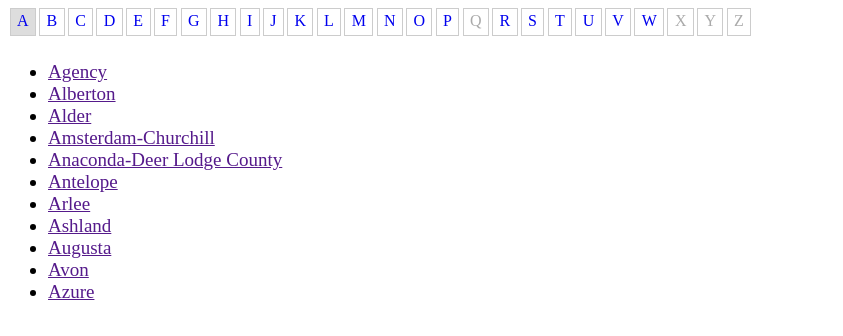
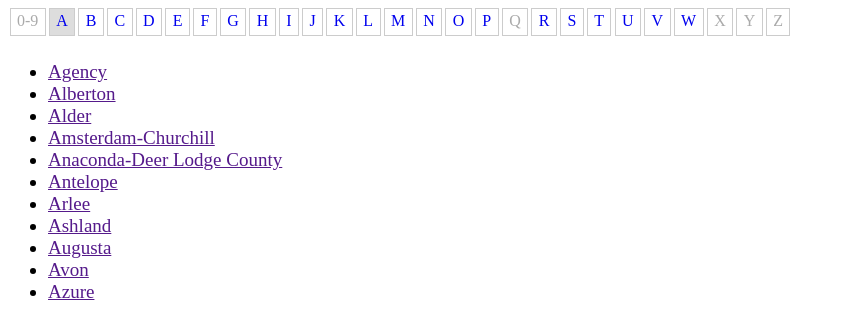
Before and after one commit to elliottprogrammer/alphaListNav.js, a plain HTML site: page index.html in a window 1280 px wide. Shown: the whole page, without its empty margins (0-843 px from the left). Drawn offline with Linux system fonts and the light colour scheme.

Commit message:
nums 0-9

```diff
--- a/alphaListNav.js
+++ b/alphaListNav.js
@@ -26,6 +26,7 @@
     var defaults = {
         initLetter: 'A',
         includeAll: false,
+        includeNums: false,
     };
     /**
      * Merge defaults with user options
@@ -49,13 +50,26 @@
     };
 
     /**
+     * Plugin Object
+     * @param  {element}  element  The selector element(s).
+     * @param {Object} options User options
+     * @constructor
+     */
+    function Plugin(element, options) {
+        this.element = element;
+        this.options = extend(defaults, options);
+        this.init(); // Initialization Code Here
+    }
+
+    /**
      * Helper Functions
      @private
      */
     // create object of list items ordered by each alphabet letter
     var getAlphaObj = function(listItemsArray) {
         const alphaList = listItemsArray.reduce((accum, val) => {
-            const letter = val.textContent.charAt(0).toLowerCase();
+            let letter = val.textContent.charAt(0).toLowerCase();
+            if (letter.match(/[0-9]/)) letter = '_';
             if (accum[letter]) {
                 accum[letter].push(val);
             } else {
@@ -63,6 +77,7 @@
             }
             return accum;
         }, {});
+        console.log(alphaList);
         return alphaList;
     };
 
@@ -84,12 +99,17 @@
     };
 
     // generate alpha navigation bar
-    var generateAlphaNav = function(alphaObj) {
+    var generateAlphaNav = function(alphaObj, includeNums) {
         const alphaNav = document.createElement('div');
         alphaNav.id = 'alpha-nav';
         alphaNav.className = 'character-container';
-        const abcChars = getArrayAtoZ();
-        const navigationEntries = abcChars.reduce((block, charToAdd) => {
+        const navChars = getArrayAtoZ();
+        if (includeNums) {
+            navChars.unshift('0-9');
+
+            console.log(navChars);
+        }
+        const navigationEntries = navChars.reduce((block, charToAdd) => {
             if (alphaObj[charToAdd.toLowerCase()]) {
                 return (
                     block +
@@ -111,17 +131,10 @@
         return Array.apply(null, { length: 26 }).map((x, i) => String.fromCharCode(65 + i));
     };
 
-    /**
-     * Plugin Object
-     * @param  {element}  element  The selector element(s).
-     * @param {Object} options User options
-     * @constructor
-     */
-    function Plugin(element, options) {
-        this.element = element;
-        this.options = extend(defaults, options);
-        this.init(); // Initialization Code Here
-    }
+    // generate array of nums, 0 - 9
+    const getNums0thru9 = function() {
+        return Array.from(Array(10).keys());
+    };
 
     /**
      * Plugin prototype
@@ -141,7 +154,7 @@
             // generate new list html with sorting markup
             const newListHTML = generateNewListHTML(alphaObj);
             // generate the alpha-nav buttons html
-            const alphaNav = generateAlphaNav(alphaObj);
+            const alphaNav = generateAlphaNav(alphaObj, this.options.includeNums);
             // Replace the old list with the new alpha-list in the dom
             listParent.parentNode.replaceChild(newListHTML, listParent);
             // get reference to the new alpha-list
--- a/index.html
+++ b/index.html
@@ -9,6 +9,8 @@
 </head>
 <body>
     <ul id="list-nav" class="list-nav">
+        <li class="item-class"><a href="">2 men and a baby</a></li>
+        <li class="item-class"><a href="">3 Bind Mice</a></li>
         <li class="item-class"><a href="">bsarokee</a></li>
         <li class="item-class"><a href="">Agency</a></li>
         <li class="item-class"><a href="">Alberton</a></li>
@@ -289,7 +291,7 @@
     <script src="alphaListNav.js"></script>
     <script>
         // Create new instance of AlphaListNav
-        const cityList = new AlphaListNav('list-nav', {initLetter: 'A'});
+        const cityList = new AlphaListNav('list-nav', {initLetter: 'A', includeNums: true});
     </script>
 </body>
 </html>
```
